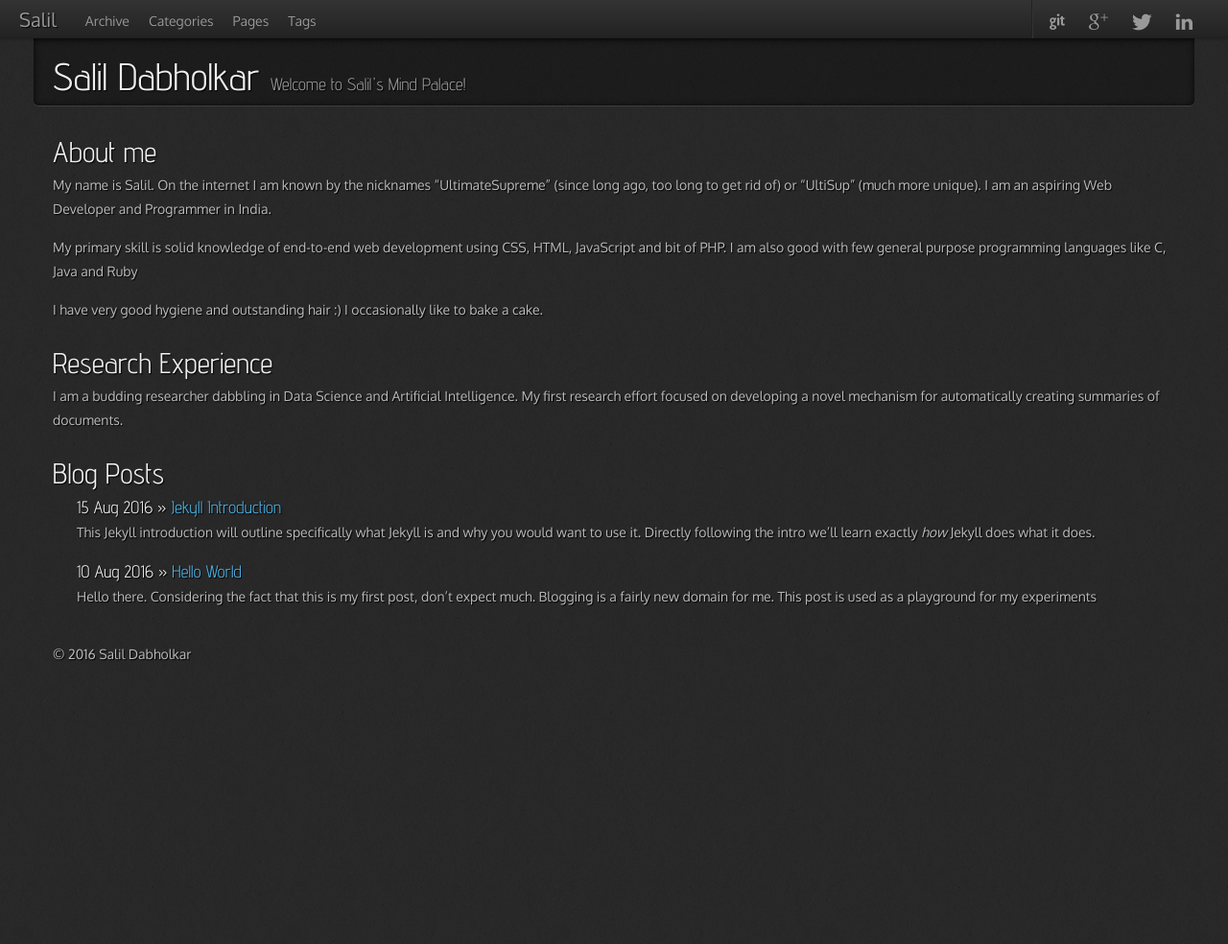
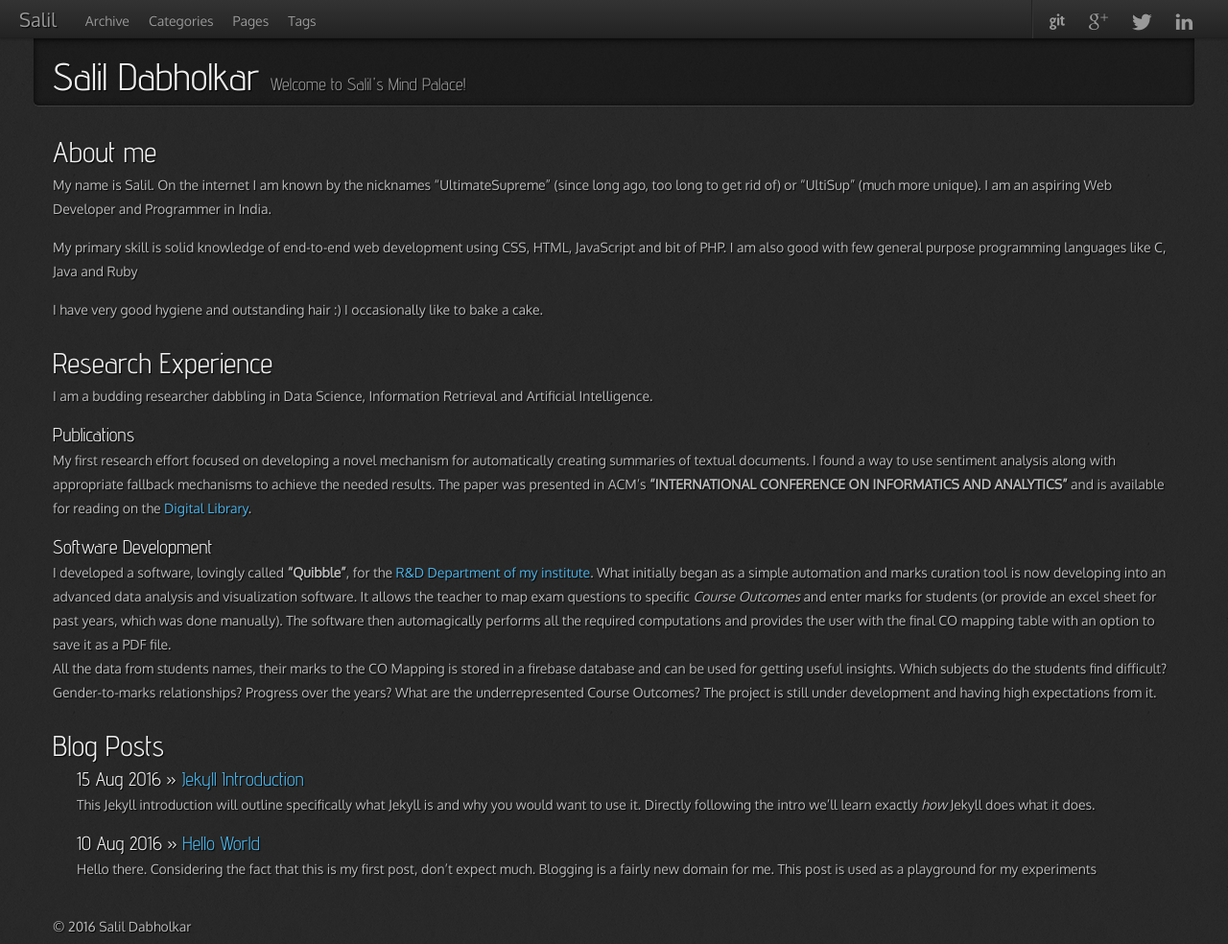
Before and after one commit to salildabholkar/salildabholkar.github.com, a Jekyll site: the page built from index.md, in a window 1280 px wide. Shown: the whole page at 96% size. Built offline with Jekyll 4.4.1, drawn with Linux system fonts in a browser that asks for light colours; nearby versions of some CDN libraries; before the commit the page ends 900 px from its top, so only the background shows below that.

Commit message:
update homepage data

```diff
--- a/_config.yml
+++ b/_config.yml
@@ -3,7 +3,7 @@
 permalink: /:categories/:year/:month/:day/:title
 
 exclude: [".rvmrc", ".rbenv-version", "README.md", "Rakefile", "changelog.md"]
-highlighter: rogue
+highlighter: rouge
 excerpt_separator: <!--more-->
 
 # Themes are encouraged to use these universal variables
--- a/assets/themes/hooligan/css/style.css
+++ b/assets/themes/hooligan/css/style.css
@@ -64,7 +64,9 @@ h1 {
 h2 {
   font-size: 30px;
 }
-
+h3 {
+  font-size: 20px;
+}
 /* line 61, ../_sass/_base.scss */
 pre, code {
   color: #ccc;
--- a/index.md
+++ b/index.md
@@ -17,7 +17,14 @@ I occasionally like to bake a cake.
 
 
 ## Research Experience
-I am a budding researcher dabbling in Data Science and Artificial Intelligence. My first research effort focused on developing a novel mechanism for automatically creating summaries of documents.
+I am a budding researcher dabbling in Data Science, Information Retrieval and Artificial Intelligence.
+
+### Publications
+My first research effort focused on developing a novel mechanism for automatically creating summaries of textual documents. I found a way to use sentiment analysis along with appropriate fallback mechanisms to achieve the needed results. The paper was presented in ACM's **"INTERNATIONAL CONFERENCE ON INFORMATICS AND ANALYTICS"** and is available for reading on the [Digital Library](http://dl.acm.org).
+
+### Software Development
+I developed a software, lovingly called **"Quibble"**, for the [R&D Department of my institute](http://www.sfitengg.org/R_and_D.php). What initially began as a simple automation and marks curation tool is now developing into an advanced data analysis and visualization software. It allows the teacher to map exam questions to specific *Course Outcomes* and enter marks for students (or provide an excel sheet for past years, which was done manually). The software then automagically performs all the required computations and provides the user with the final CO mapping table with an option to save it as a PDF file.
+All the data from students names, their marks to the CO Mapping is stored in a firebase database and can be used for getting useful insights. Which subjects do the students find difficult? Gender-to-marks relationships? Progress over the years? What are the underrepresented Course Outcomes? The project is still under development and having high expectations from it.
 
 
 ## Blog Posts
```
